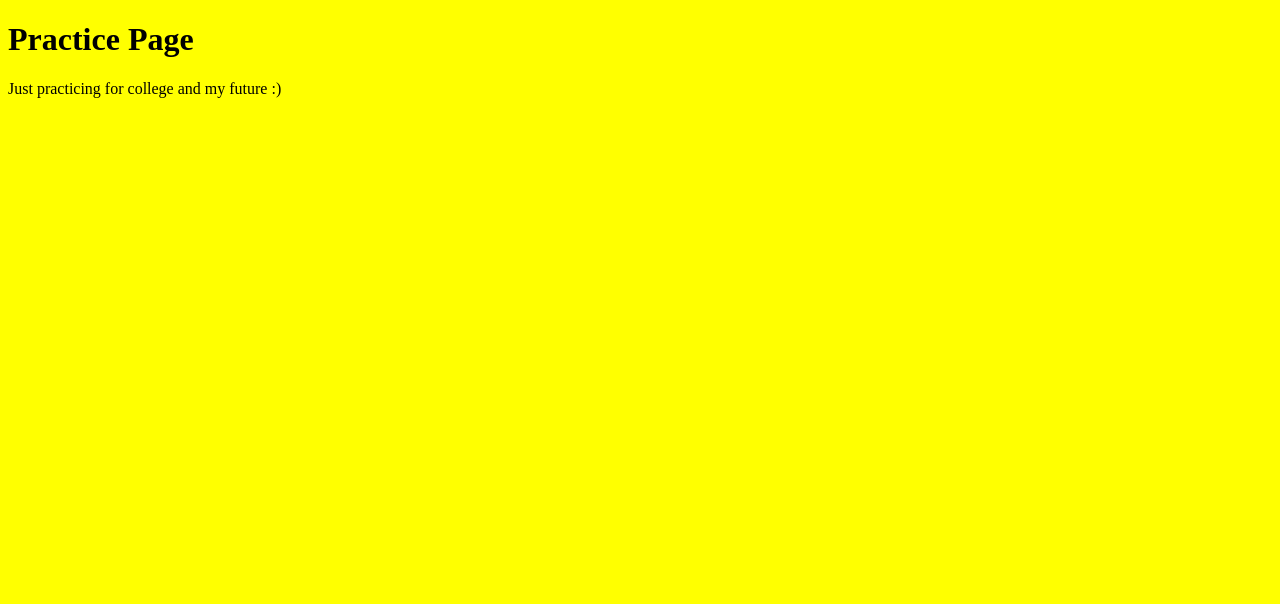
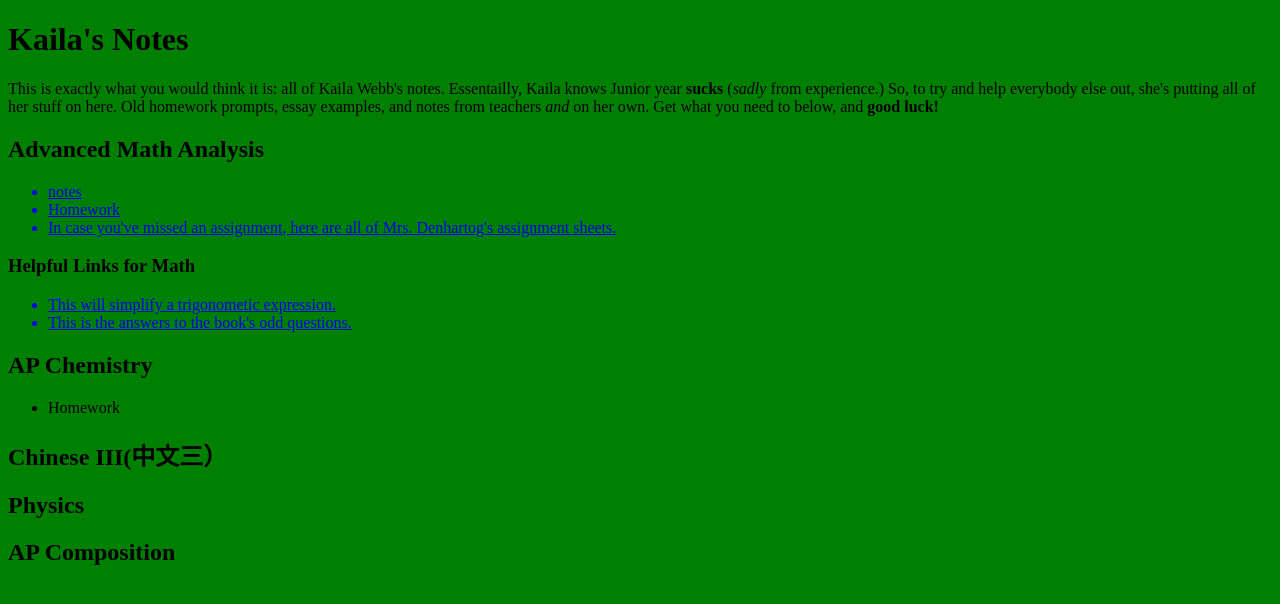
Before and after one commit to kk98inkheart/kk98inkheart.github.io, a plain HTML site: page index.html in a window 1280 px wide. Drawn offline with Linux system fonts and the light colour scheme.

Commit message:
add hyperlinks

```diff
--- a/index.html
+++ b/index.html
@@ -1,20 +1,40 @@
 <!DOCTYPE html>
 <html>
     <head>
+        <meta charset="utf-8">
+        <title>homework help</title>
         <style>
-h2 {
-color: purple
-}
-body {
-background-color: yellow
+            body{
+                background-color:green;
             }
         </style>
     </head>
     <body>
-<h1>Practice Page </h1>
-<p>Just practicing for college and my future :) </P>
+    <h1>Kaila's Notes</h1>
+    <p>This is exactly what you would think it is: all of Kaila Webb's notes. Essentailly, Kaila knows Junior year <strong>sucks</strong> (<em>sadly</em> from experience.) So, to try and help everybody else out, she's putting all of her stuff on here. Old homework prompts, essay examples, and notes from teachers <em>and</em> on her own. Get what you need to below, and <strong>good luck!</strong>
+    <h2>Advanced Math Analysis</h2>
+    <ul>
+        <a href="https://drive.google.com/folderview?id=0B81y0-vLSBNvZGpYdWdVdlpOMFE&usp=sharing" target="_blank"><li>notes</li></a>
+        <a target="_blank" href="https://drive.google.com/file/d/0B81y0-vLSBNvU051N1hEUkVVYU0/view?usp=sharing"><li>Homework</li></a>
+        <a target="_blank" href="https://sites.google.com/a/clovisusd.k12.ca.us/mrs-denhartog/advanced-math-analysis-assignments-1"><li>In case you've missed an assignment, here are all of Mrs. Denhartog's assignment sheets.</li></a>
+    </ul>
+    <h3>Helpful Links for Math</h3>
+    <ul>
+        <a target="_blank" href="http://www.webmath.com/trigsimp.html"><li>This will simplify a trigonometic expression.</li></a>
+        <a target="blank" href="http://www.calcchat.com/book/Precalculus-With-Limits-AGA-6e/"><li>This is the answers to the book's odd questions.</li></a>
+    </ul>
+
+    <h2>AP Chemistry</h2>
+    <ul>
+        <a><li>Homework</li></a>
+    </ul>
+    <h2>Chinese III(中文三）</h2>
+    <h2>Physics</h2>
+    <h2>AP Composition</h2>
+    <h2></h2>
+
+    </p>
 
 
     </body>
-
 </html>
```
Lines whose indentation alone changed are shown as unchanged.
